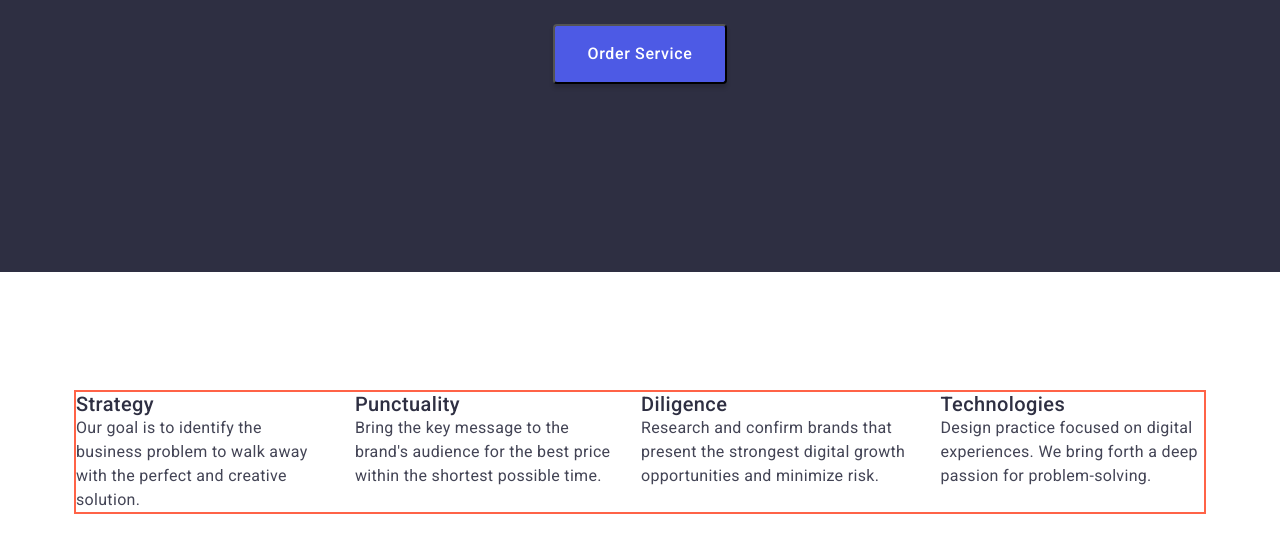
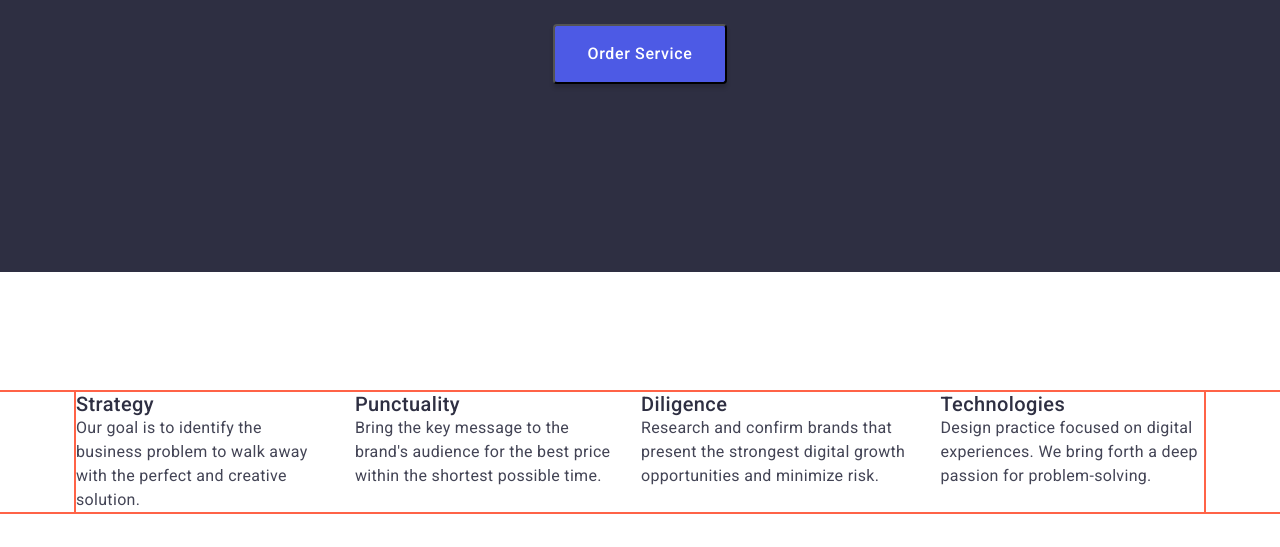
Before and after one commit to KRB-U/goit-markup-hw-03, a plain HTML site: page index.html in a window 1280 px wide. Shown: the part 405-952 px from the top of the page. Drawn offline with nearby package versions, Linux system fonts and the light colour scheme.

Commit message:
Update styles.css

```diff
--- a/css/styles.css
+++ b/css/styles.css
@@ -323,8 +323,11 @@ img {
 }
 
 .scr-section {
-  padding-top: 120px;
-  padding-bottom: 96px;
+  margin-top: 120px;
+  margin-bottom: 96px;
+  /* padding-top: 120px; */
+  /* padding-bottom: 96px; */
+  outline: 2px solid tomato;
 }
 
 .hum-devoloper {
```
